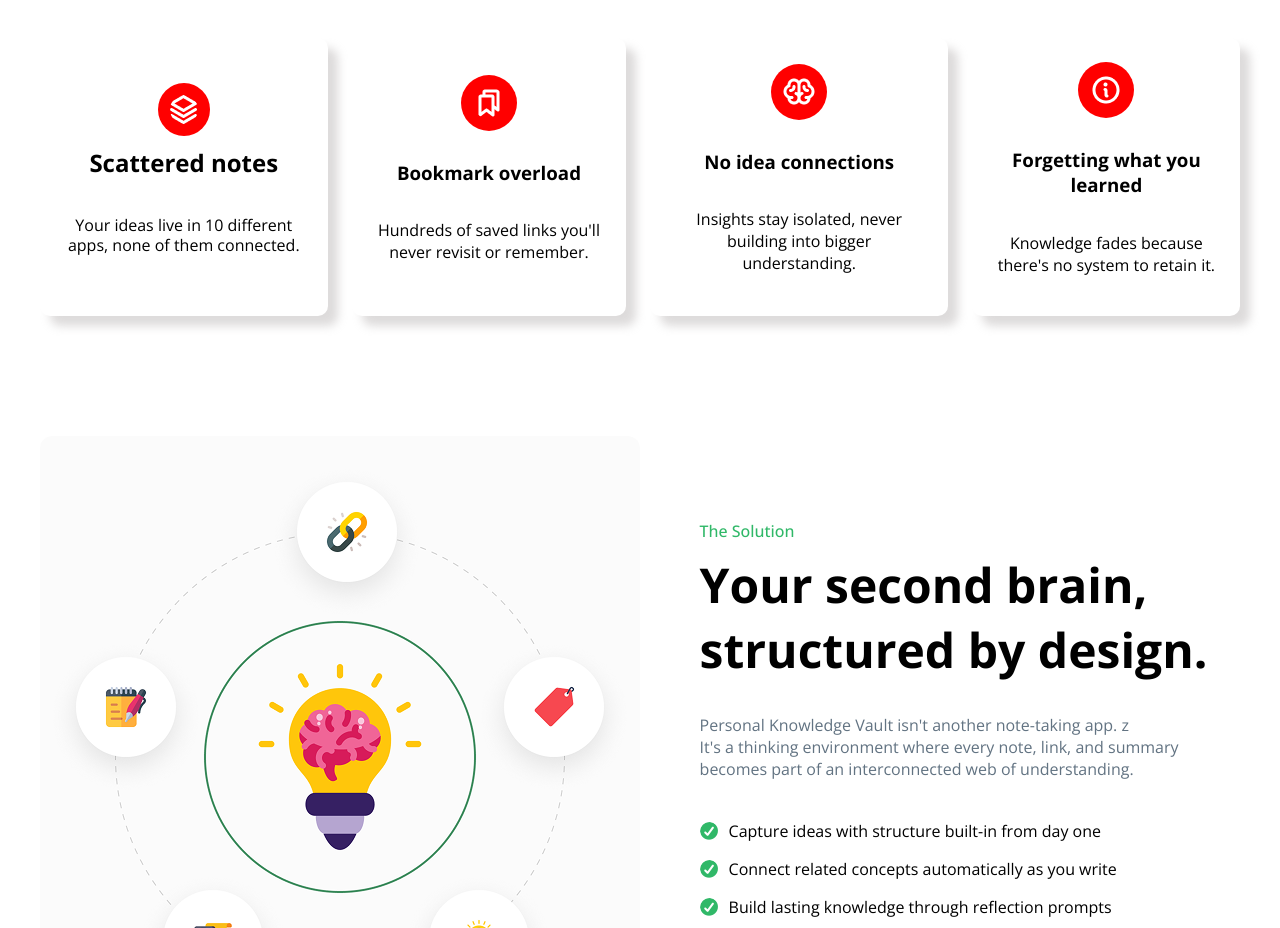
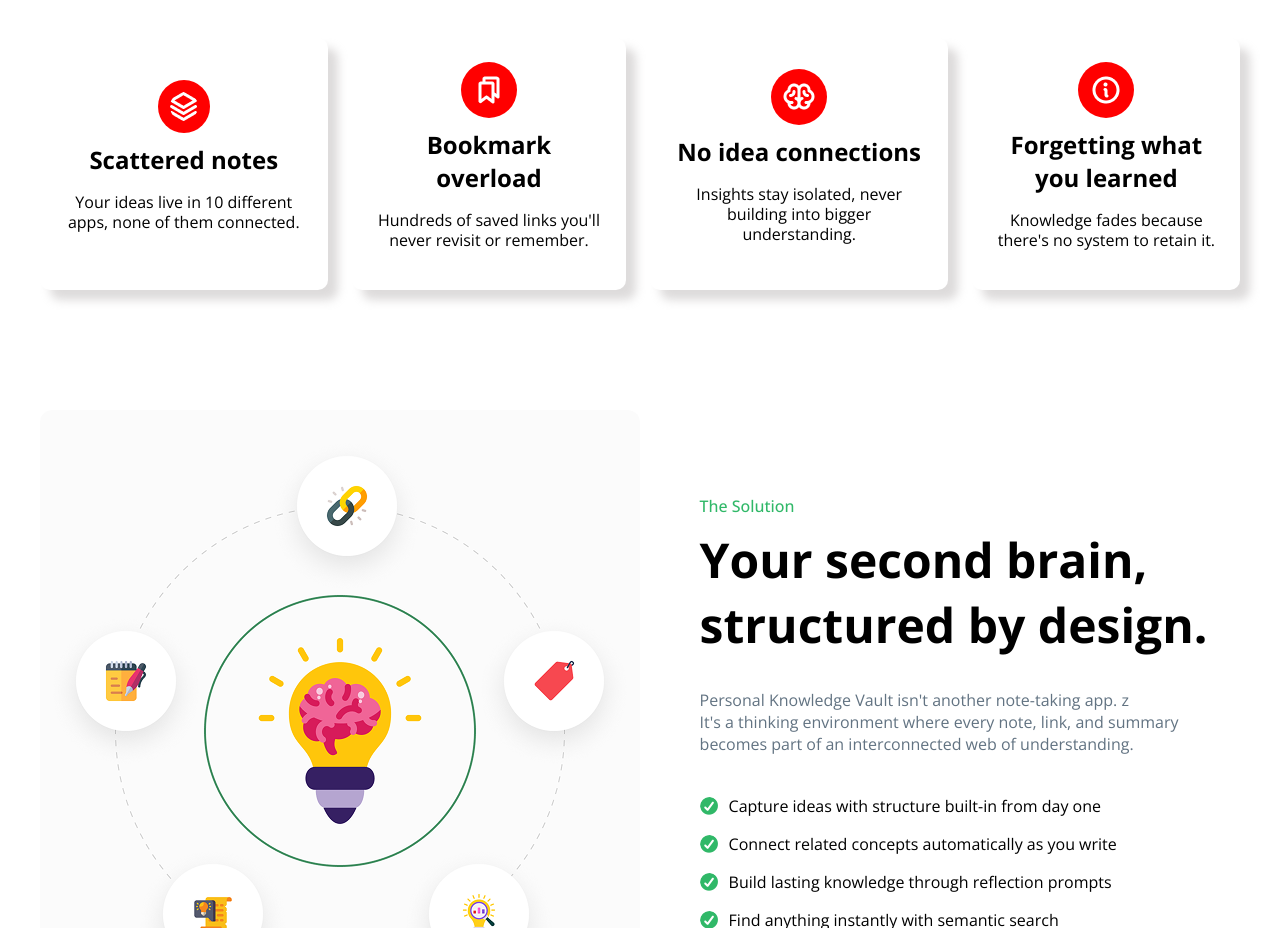
Before and after one commit to Towfiq999/batch-13-assignment-1, a plain HTML site: page index.html in a window 1280 px wide. Shown: the part 800-1728 px from the top of the page. Drawn offline with nearby package versions, Linux system fonts and the light colour scheme.

Commit message:
card title and text updated

```diff
--- a/index.html
+++ b/index.html
@@ -139,7 +139,7 @@ help you think clearly, connect ideas, and turn learning into long-term knowledg
             </h3>
 
             <p class="card1-text">
-                <br>Your ideas live in 10 different apps, none of them connected.
+                Your ideas live in 10 different apps, none of them connected.
             </p>
 
         </div>
--- a/styles/style.css
+++ b/styles/style.css
@@ -77,6 +77,20 @@ align-items: center;
 
 
 /* banner section starts */
+
+
+/*     header, footer {
+  width: 100%;
+  padding: 0 20px;
+}
+
+.container {
+  max-width: 1360px;
+  margin: auto;
+}
+ */
+
+
 
 .banner{
  padding: 70px 120px 134px 120px;
@@ -360,21 +374,21 @@ main .all-cards .card4 img{
 
 
 
- main .all-cards .card2 .card1-title{
+ main .all-cards .card2 .card2-title{
  margin: 0 auto;
     align-items: center;
     font-weight:600px ;
     font-size: 24px;
  }
 
-  main .all-cards .card3 .card1-title{
+  main .all-cards .card3 .card3-title{
  margin: 0 auto;
     align-items: center;
     font-weight:600px ;
     font-size: 24px;
  }
 
-  main .all-cards .card4 .card1-title{
+  main .all-cards .card4 .card4-title{
  margin: 0 auto;
     align-items: center;
     font-weight:600px ;
@@ -389,19 +403,19 @@ main .all-cards .card4 img{
    }
 
 
-    main .all-cards .card2 .card1-text{
+    main .all-cards .card2 .card2-text{
     line-height: 20px;
     font-size: 16px;
 
    }
 
-    main .all-cards .card3 .card1-text{
+    main .all-cards .card3 .card3-text{
     line-height: 20px;
     font-size: 16px;
 
    }
 
-    main .all-cards .card4 .card1-text{
+    main .all-cards .card4 .card4-text{
     line-height: 20px;
     font-size: 16px;
 
```
